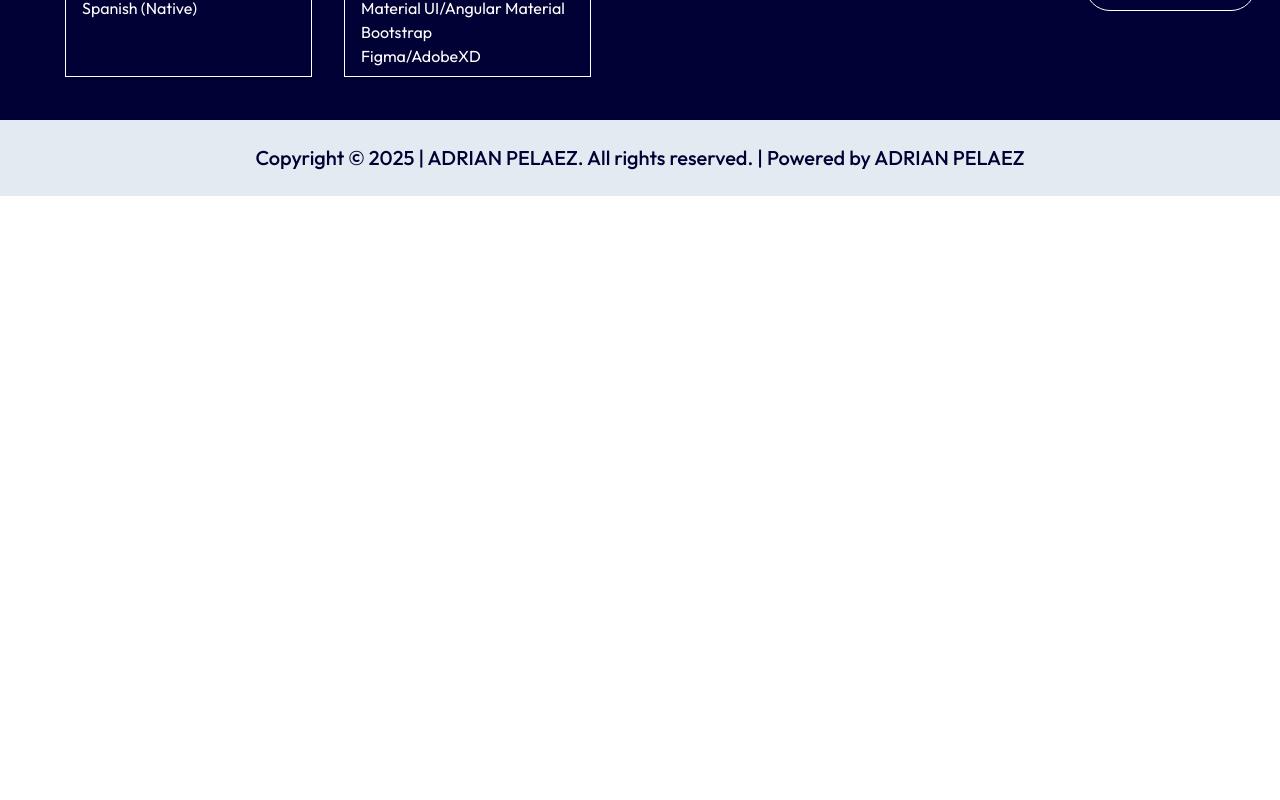
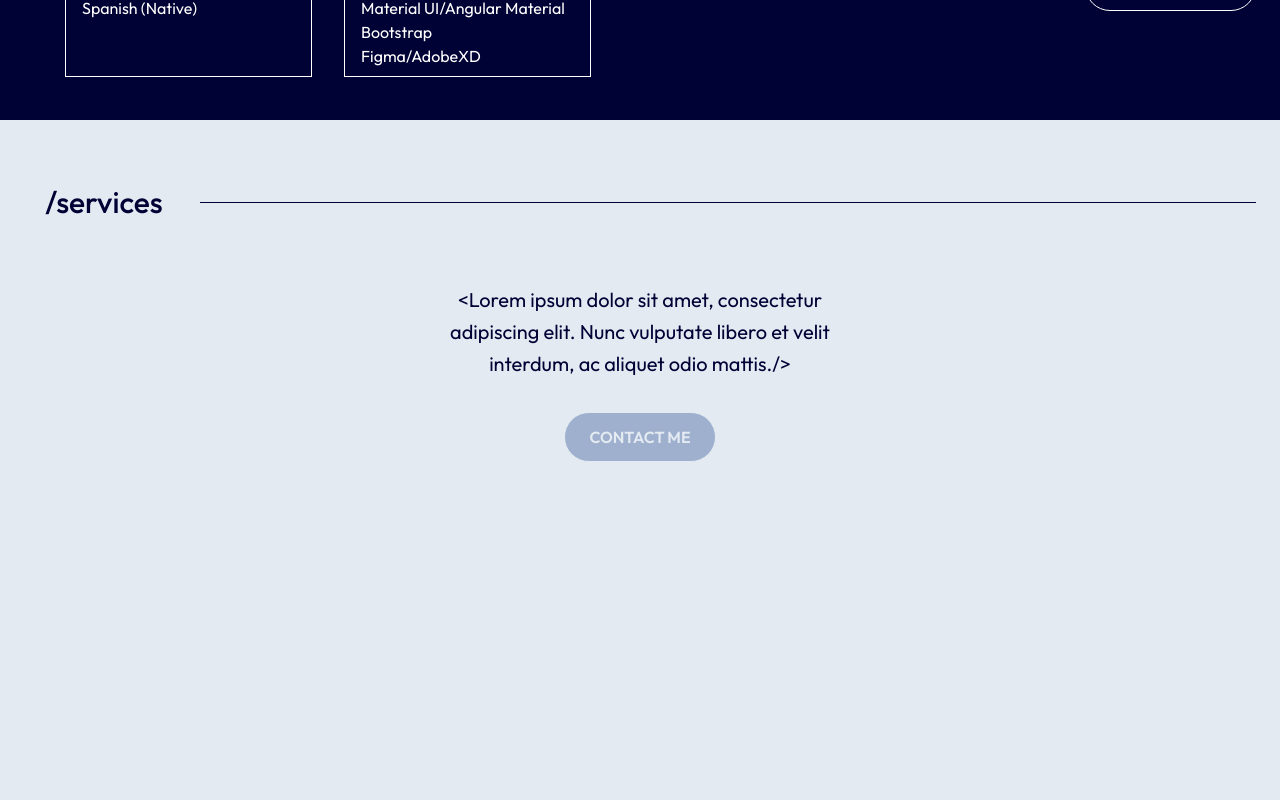
Before and after one commit to adrianpt1991/my-portfolio, an Angular app: page / in a window 1280 px wide. Shown: the part 1480-2280 px from the top of the page. Before the commit the page ends 1676 px from the top, so only its background shows below. Built offline with nearby package versions, Linux system fonts and the light colour scheme.

Commit message:
mocking up the services section

```diff
--- a/src/app/app.html
+++ b/src/app/app.html
@@ -4,6 +4,8 @@
 <app-hero />
 <!-- about section -->
 <app-about />
+<!-- services section -->
+<app-services />
 
 <!-- footer -->
 <app-footer />
--- a/src/app/app.ts
+++ b/src/app/app.ts
@@ -4,10 +4,11 @@ import { Hero } from './features/hero/hero';
 import { Header } from './layout/header/header';
 import { About } from './features/about/about';
 import { Footer } from './layout/footer/footer';
+import { Services } from './features/services/services';
 
 @Component({
   selector: 'app-root',
-  imports: [RouterOutlet, Header, Hero, About, Footer],
+  imports: [RouterOutlet, Header, Hero, About, Footer, Services],
   templateUrl: './app.html',
   styleUrl: './app.css'
 })
--- a/src/app/features/about/about.html
+++ b/src/app/features/about/about.html
@@ -6,7 +6,7 @@
             <span class="w-full border-b border-white"></span>
             <span class="text-3xl font-medium min-w-40">/about-me</span>
         </div>
-        <div class="flex gap-4 w-ful h-full items-center justify-center">
+        <div class="flex gap-4 w-full h-full items-center justify-center">
             <div class="w-1/2 flex flex-col items-center justify-center gap-4">
                 <!-- Section subtitle -->
                 <span class="text-3xl font-bold">#skills & tools</span>
--- /dev/null
+++ b/src/app/features/services/services.html
@@ -0,0 +1,23 @@
+<section id="services" class="relative h-dvh text-[#000235] px-6 py-16 flex flex-col items-center text-center bg-[#E3EAF1]">
+    <!-- Section content -->
+    <div class="w-full h-full container mx-auto">
+        <!-- Section title -->
+        <div class="flex items-center gap-4">
+            <span class="text-3xl font-medium min-w-40">/services</span>
+            <span class="w-full border-b border-[#000235]"></span>
+        </div>
+        <!-- Content -->
+         <div class="flex flex-col gap-4 px-8 py-16 items-center">
+            <!-- Description text -->
+            <span class="text-xl text-center leading-8 max-w-md">
+                &lt;Lorem ipsum dolor sit amet, consectetur adipiscing elit.
+                Nunc vulputate libero et velit interdum, ac aliquet odio mattis./&gt;
+            </span>
+            <!-- Contact button -->
+            <a href="#" class="mt-4 w-fit border px-6 py-3 rounded-full bg-[#9FB0CE] text-[#E3EAF1] font-semibold hover:bg-[#000235] transition">
+                CONTACT ME
+            </a>
+         </div>
+    </div>
+
+</section>
```
Also changed, not shown: src/app/features/services/services.ts (added, +11 -0 lines), src/app/features/services/services.css (added).
